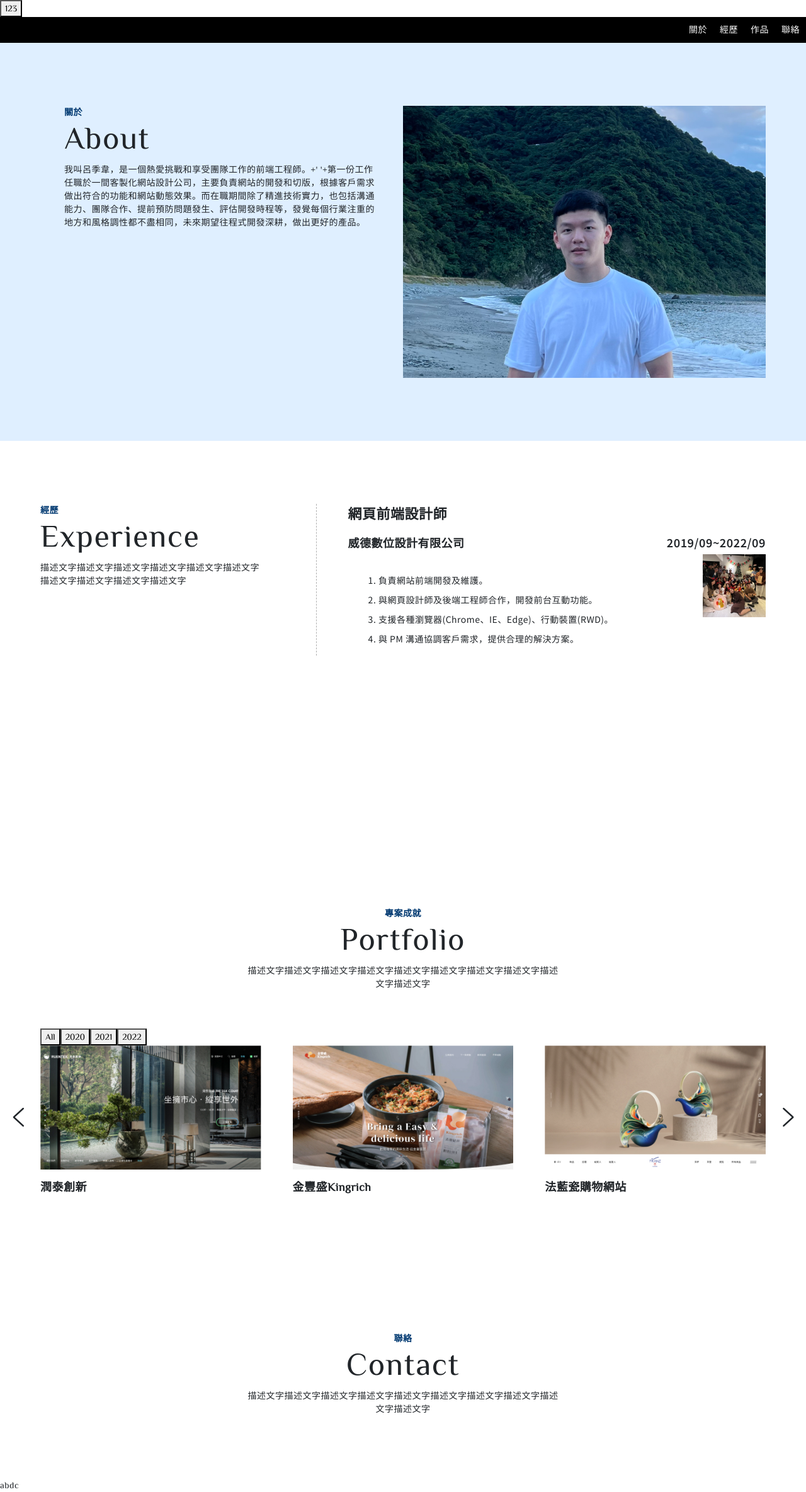
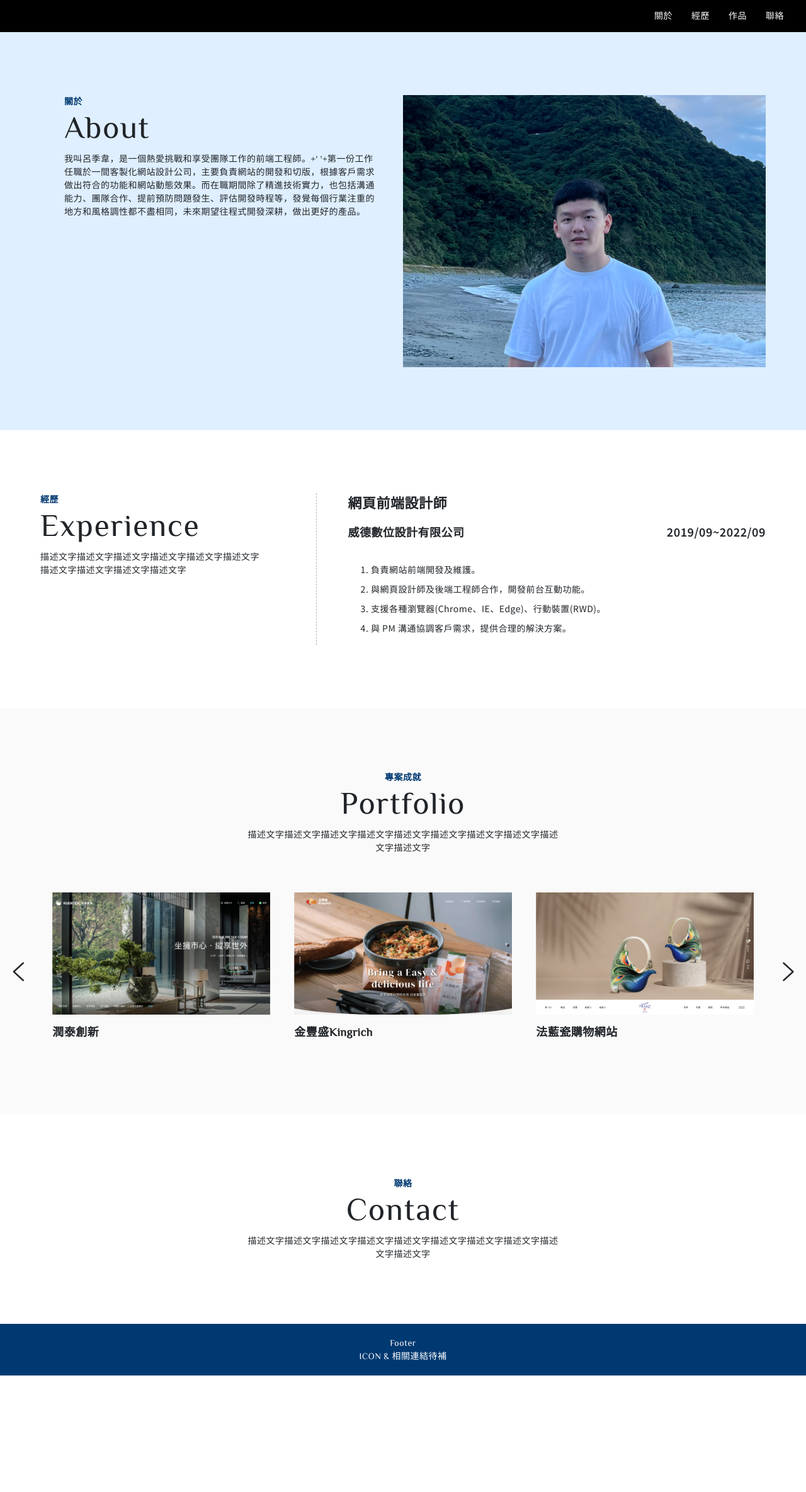
Before and after one commit to eric860814/wei-profile, a React (Create React App) app: page / in a window 1280 px wide. Shown: the whole page at 63% size. After the commit the page ends 2184 px from the top, so only its background shows below. Built offline with nearby package versions, Linux system fonts and the light colour scheme.

Commit message:
20221109

```diff
--- a/src/Data/Data.jsx
+++ b/src/Data/Data.jsx
@@ -29,7 +29,7 @@ export const Data = {
           time: "2020/04~2020/05",
           url: "https://www.perfectcompanion.com.tw/tw",
           img: require("../images/project01.jpg"),
-          text: "安安",
+          text: "資料待補充",
         },
         {
           id: 1,
@@ -37,7 +37,7 @@ export const Data = {
           time: "2021/02~2021/06",
           url: "https://www.rt-develop.com.tw/tw",
           img: require("../images/project02.jpg"),
-          text: "ㄅ ",
+          text: "資料待補充",
         },
         {
           id: 2,
@@ -45,7 +45,7 @@ export const Data = {
           time: "2021.06-2021-08",
           url: "https://www.kingrichfoods.com/tw",
           img: require("../images/project03.jpg"),
-          text: "123",
+          text: "資料待補充",
         },
         {
           id: 3,
@@ -53,7 +53,7 @@ export const Data = {
           time: "2021/12~2022/03",
           url: "https://www.franzcollection.com.tw/tw",
           img: require("../images/project04.jpg"),
-          text: "123",
+          text: "資料待補充",
         },
         {
           id: 4,
@@ -61,7 +61,7 @@ export const Data = {
           time: "2022/04~2022/04",
           url: "https://www.tsmc-foundation.org/art-festival/2022/",
           img: require("../images/project05.jpg"),
-          text: "123",
+          text: "資料待補充",
         },
       ],
     },
--- a/src/components/Footer.jsx
+++ b/src/components/Footer.jsx
@@ -3,7 +3,8 @@ import React from "react";
 export default () => {
   return (
     <footer className='footer'>
-      <div>abdc</div>
+      <div>Footer</div>
+      <div>ICON & 相關連結待補</div>
     </footer>
   );
 };
--- a/src/components/Navbar.jsx
+++ b/src/components/Navbar.jsx
@@ -3,19 +3,19 @@ import React, { useEffect, useState ,useRef} from "react";
 import "../sass/layout/_header.sass";
 import { Link } from "react-router-dom";
 function Navbar(props) {
-  const ref123 = useRef(null)
+  // const ref123 = useRef(null)
   // anchorEvent();
   const [isScroll, setIsScroll] = useState(false);
-  useEffect(()=>{
-    ref123.current.addEventListener("click",function(){
-      // console.log("bbb")
-      const target = ref123.current.getAttribute('anchor-target')
-      // console.log(target.offsetTop());
-      // console.log(document.offsetTop);
-      ref123.current.scrollIntoView()
+  // useEffect(()=>{
+  //   ref123.current.addEventListener("click",function(){
+  //     // console.log("bbb")
+  //     const target = ref123.current.getAttribute('anchor-target')
+  //     // console.log(target.offsetTop());
+  //     // console.log(document.offsetTop);
+  //     ref123.current.scrollIntoView()
 
-    })
-  },[ref123])
+  //   })
+  // },[ref123])
   useEffect(() => {
     const handleScroll = (event) => {
       if (window.scrollY > 50) {
@@ -33,24 +33,29 @@ function Navbar(props) {
     // })
 
   }, []);
-  // window.animate(function(){
-  //   window.scrollTo = 300;
-  // },600)
-  // onClick={anchorEvent}
+  function scrollToAnchor(targetName){
+    if(targetName) {
+      var anchorElement = document.getElementById(targetName);
+      console.log('anchorElement',anchorElement);
+      if(anchorElement) {
+        anchorElement.scrollIntoView();
+      }
+    }
+  }
+
   return (
     <div className={isScroll ? "header change" : "header"}>
       {/* <img alt='' className='logo'></img> */}
-
-      <a href='javascript:;' className='navigation anchor4' anchor-target="homeProfile" anchor-speed="600" anchor-gap="100" anchor>
+      <a href='javascript:;' className='navigation' onClick={()=>{ scrollToAnchor('homeProfile')}}>
         關於
       </a>
-      <a ref={ref123} href='javascript:;' className='navigation anchor4' anchor-target="homeExperience" anchor-speed="600" anchor-gap="100" anchor>
+      <a href='javascript:;' className='navigation' onClick={()=>{ scrollToAnchor('homeExperience')}}>
         經歷
       </a>
-      <a href='javascript:;' className='navigation anchor4' anchor-target="homeProject" anchor-speed="600" anchor-gap="100" anchor>
+      <a href='javascript:;' className='navigation' onClick={()=>{ scrollToAnchor('homeProject')}}>
         作品
       </a>
-      <a href='javascript:;' className='navigation anchor4' anchor-target="homeContact" anchor-speed="600" anchor-gap="100" anchor>
+      <a href='javascript:;' className='navigation' onClick={()=>{ scrollToAnchor('homeContact')}}>
         聯絡
       </a>
     </div>
--- a/src/components/ProjectModal.jsx
+++ b/src/components/ProjectModal.jsx
@@ -19,9 +19,21 @@ function ProjectModal(props) {
           <Modal.Title id='contained-modal-title-vcenter'>{props.data.title}</Modal.Title>
         </Modal.Header>
         <Modal.Body>
-          <h4>{props.data.title}</h4>
-          <p>{props.data.text}</p>
           <img src={props.data.img} alt='' />
+          {/* <h4>{props.data.title}</h4> */}
+          <p></p>
+          <div>
+            專案時間：
+            {props.data.time}
+          </div>
+          <div>
+            專案描述：
+            {props.data.text}
+          </div>
+          <p></p>
+          <a href={props.data.url} target="_blank">
+            前往此網站
+          </a>
         </Modal.Body>
         <Modal.Footer></Modal.Footer>
       </Modal>
--- a/src/components/Swiper.jsx
+++ b/src/components/Swiper.jsx
@@ -25,19 +25,31 @@ export default (props) => {
   return (
     <div className='swiper_wrap'>
       <ProjectModal setShow={setShow} show={show} data={data}></ProjectModal>
-      <button>All</button>
+      {/* <button>All</button>
       <button onClick={() => selectDate("2020")}>2020</button>
       <button onClick={() => selectDate("2021")}>2021</button>
-      <button onClick={() => selectDate("2022")}>2022</button>
+      <button onClick={() => selectDate("2022")}>2022</button> */}
       <Swiper
         modules={[Autoplay, Navigation]}
-        spaceBetween={50}
-        slidesPerView={3}
+        // spaceBetween={30}
+        slidesPerView={1}
         loop
         autoplay
         navigation={{
           nextEl: ".swiper-next",
           prevEl: ".swiper-prev",
+        }}
+        breakpoints={{
+          // when window width is >= 640px
+          1200: {
+            // spaceBetween: 50,
+            slidesPerView: 3,
+          },
+          // when window width is >= 768px
+          768: {
+            // spaceBetween: 10,
+            slidesPerView: 2,
+          },
         }}
         // onSlideChange={() => console.log("slide change")}
         onSwiper={(swiper) => console.log(swiper)}>
@@ -54,8 +66,10 @@ export default (props) => {
           );
         })}
       </Swiper>
-      <div className='swiper-prev icon-arrow_left'></div>
-      <div className='swiper-next icon-arrow_right'></div>
+      <div className="swiper-btn">
+        <div className='swiper-prev icon-arrow_left'></div>
+        <div className='swiper-next icon-arrow_right'></div>
+      </div>
     </div>
   );
 };
--- a/src/pages/Home.jsx
+++ b/src/pages/Home.jsx
@@ -10,22 +10,22 @@ import "../sass/page/home.sass";
 import exper1 from "../images/exper01.jpg";
 import frofile1 from "../images/profile01.jpg";
 
-function Home() {
+const Home = () => {
   const testRef = useRef(null)
   const click = () =>{
     testRef.current.scrollIntoView()
     console.log(123)
   }
-  useEffect(()=>{
-        console.log(testRef.current.offsetTop);
+  // useEffect(()=>{
+  //   console.log(testRef.current.offsetTop);
+  // },[testRef])
 
-  },[testRef])
   return (
     <>
-      <button onClick={click}>123</button>
+      {/* <button onClick={click}>123</button> */}
       <Navbar></Navbar>
       <main>
-        <div className='homeProfile'>
+        <div className='homeProfile' id='homeProfile'>
           <div className='pro_wrap'>
             <div className='pro_left'>
               <div className='homeHead'>
@@ -41,7 +41,7 @@ function Home() {
             </div>
           </div>
         </div>
-        <div ref={testRef} className='homeExperience'>
+        <div ref={testRef} className='homeExperience' id="homeExperience">
           <div className='exper_wrap'>
             <div className='exper_left'>
               <div className='homeHead'>
@@ -67,15 +67,15 @@ function Home() {
                       <li>4. 與 PM 溝通協調客戶需求，提供合理的解決方案。</li>
                     </ul>
                   </div>
-                  <div className='list_pic'>
+                  {/* <div className='list_pic'>
                     <img alt='' src={exper1}></img>
-                  </div>
+                  </div> */}
                 </div>
               </div>
             </div>
           </div>
         </div>
-        <div className='homeProject'>
+        <div className='homeProject' id='homeProject'>
           <div className='homeHead'>
             <div className='sub'>{Data.projectHead.sub}</div>
             <div className='title'>{Data.projectHead.title}</div>
@@ -85,7 +85,7 @@ function Home() {
             <Swiper SwiperData={Data.projectItem.project.data}></Swiper>
           </div>
         </div>
-        <div className='homeContact'>
+        <div className='homeContact' id='homeContact'>
           <div className='homeHead'>
             <div className='sub'>{Data.contactHead.sub}</div>
             <div className='title'>{Data.contactHead.title}</div>
--- a/src/sass/layout/_footer.sass
+++ b/src/sass/layout/_footer.sass
@@ -0,0 +1,5 @@
+.footer
+  text-align: center
+  background: #003971
+  color: #fff
+  padding: 20px
--- a/src/sass/layout/_header.sass
+++ b/src/sass/layout/_header.sass
@@ -1,18 +1,19 @@
-@media (max-width: 575.99px)
-  .navigation
-    display: none
+// @media (max-width: 575.99px)
+//   .navigation
+//     display: none
 
 .header
   background-color: black
   display: flex
   justify-content: end
   align-items: center
+  padding: 0 20px
 
   &
     position: -webkit-sticky
     position: sticky
     top: 0
-    z-index: 1
+    z-index: 100
     transition: 1s
 
 .logo
@@ -23,7 +24,7 @@
 .navigation
   text-decoration: none
   color: rgb(255, 255, 255)
-  margin: 10px
+  margin: 15px 15px
 
 .bars
   height: 25px
--- a/src/sass/page/home.sass
+++ b/src/sass/page/home.sass
@@ -16,7 +16,8 @@
     //font-family: Philosopher//"Cormorant Garamond"
     line-height: 1.2
     letter-spacing: 0.1rem
-
+    +rwdmax(767)
+      font-size: px(40)
   .p
     margin-top: 10px
     line-height: 1.5
@@ -30,35 +31,65 @@
     width: 90%
     margin: 0 auto
     display: flex
+    +rwdmax(767)
+      flex-direction: column-reverse
   .pro_left
     width: 50%
+    +rwdmax(767)
+      width: 100%
+      margin-top: 50px
   .pro_right
     width: 50%
+    +rwdmax(767)
+      width: 100%
+  .homeHead
+    +rwdmax(767)
+      width: 100%
+
 
 .homeExperience
-  min-height: 80vh
+  // min-height: 80vh
   padding: 100px 0
   .exper_wrap
     max-width: 1200px
     width: 90%
     margin: 0 auto
     display: flex
+    +rwdmax(767)
+      flex-direction: column
   .exper_left
     width: 400px
+    +rwdmax(992)
+      width: 300px
+    +rwdmax(767)
+      width: 100%
     .homeHead
       position: sticky
       top: 100px
       margin: 0
   .exper_right
     width: calc(100% - 400px)
+    +rwdmax(992)
+      width: calc(100% - 300px)
+    +rwdmax(767)
+      width: 100%
   .exper_list
     width: 95%
     margin-left: auto
+    +rwdmax(767)
+      width: 100%
+      margin: 0 auto
+      margin-top: 50px
   .each_list
     position: relative
     display: flex
     padding-left: 50px
     border-left: 1px dashed rgba(#000,.3)
+    +rwdmax(767)
+      border-left: none
+      border-top: 1px dashed rgba(#000,.3)
+      padding-left: 0
+      padding-top: 50px
   .list_pic
     width: 100px
     margin-left: 50px
@@ -82,14 +113,18 @@
     .list_ct
       margin-top: 20px
       font-family: 'Noto Sans TC'
+      padding-left: 20px
+      +rwdmax(767)
+        padding-left: 0
       li
         &:not(:first-child)
           margin-top: 10px
 
 
 .homeProject
-  min-height: 80vh
+  // min-height: 80vh
   padding: 100px 0
+  background: #fafafa
   .homeHead
     text-align: center
   .projectSwiper
@@ -98,6 +133,11 @@
     width: 90%
     margin: 0 auto
     margin-top: 60px
+  .swiper-btn
+    +rwdmax(767)
+      display: flex
+      justify-content: center
+      margin-top: 10px
   .swiper-prev
     position: absolute
     top: 50%
@@ -105,6 +145,23 @@
     transform: translate(-100%,-50%)
     font-size: px(30)
     cursor: pointer
+    +rwdmax(1200)
+      left: 0
+    +rwdmax(767)
+      position: relative
+      transform: none
+      font-size: px(24)
+      margin-right: 30px
+      &::after
+        position: absolute
+        content: ""
+        width: 1px
+        height: 20px
+        background: #ccc
+        right: -16px
+        top: 50%
+        transform: translate(0,-50%)
+        pointer-events: none
   .swiper-next
     position: absolute
     top: 50%
@@ -112,7 +169,17 @@
     transform: translate(100%,-50%)
     font-size: px(30)
     cursor: pointer
+    +rwdmax(1200)
+      right: 0
+    +rwdmax(767)
+      position: static
+      transform: none
+      font-size: px(24)
   .swiper-a
+    width: 90%
+    margin: 0 auto
+    +rwdmax(767)
+      width: 100%
     &:hover
       .swiper-pic:after
         opacity: 1
```
